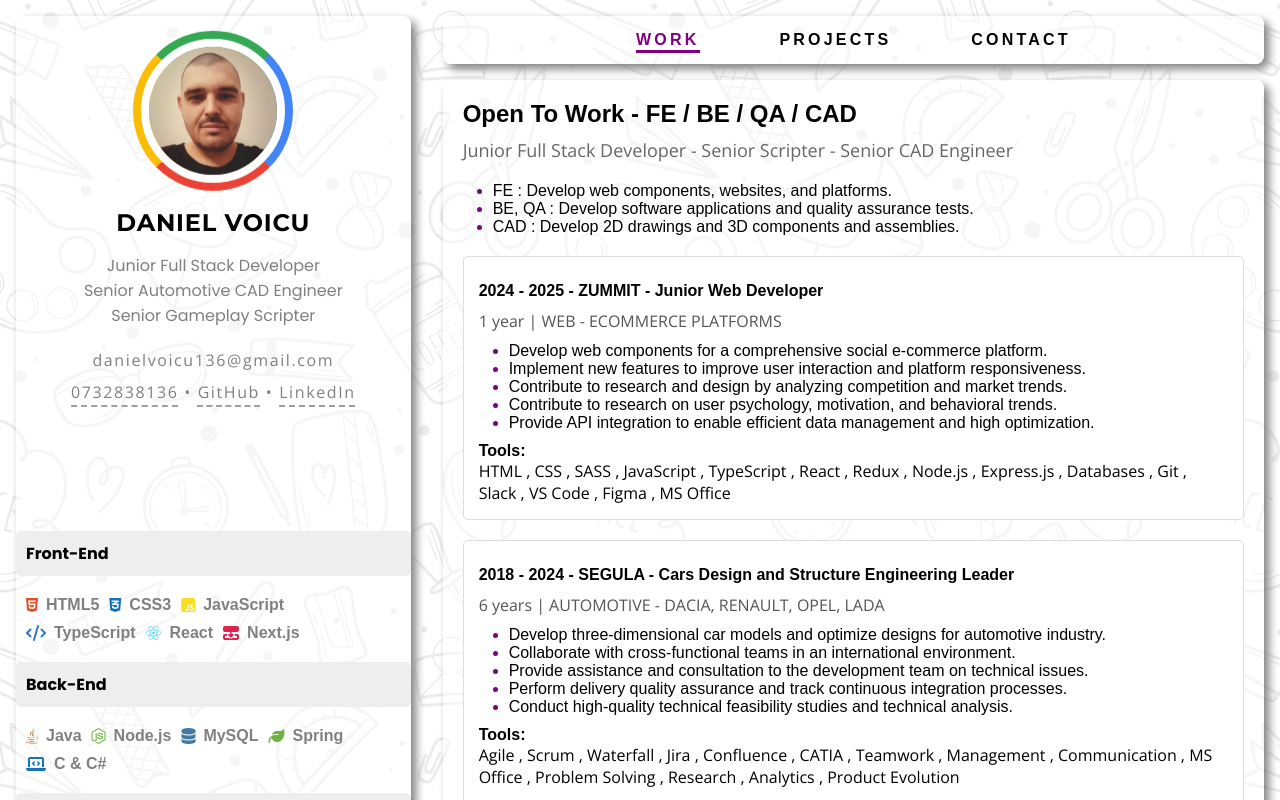
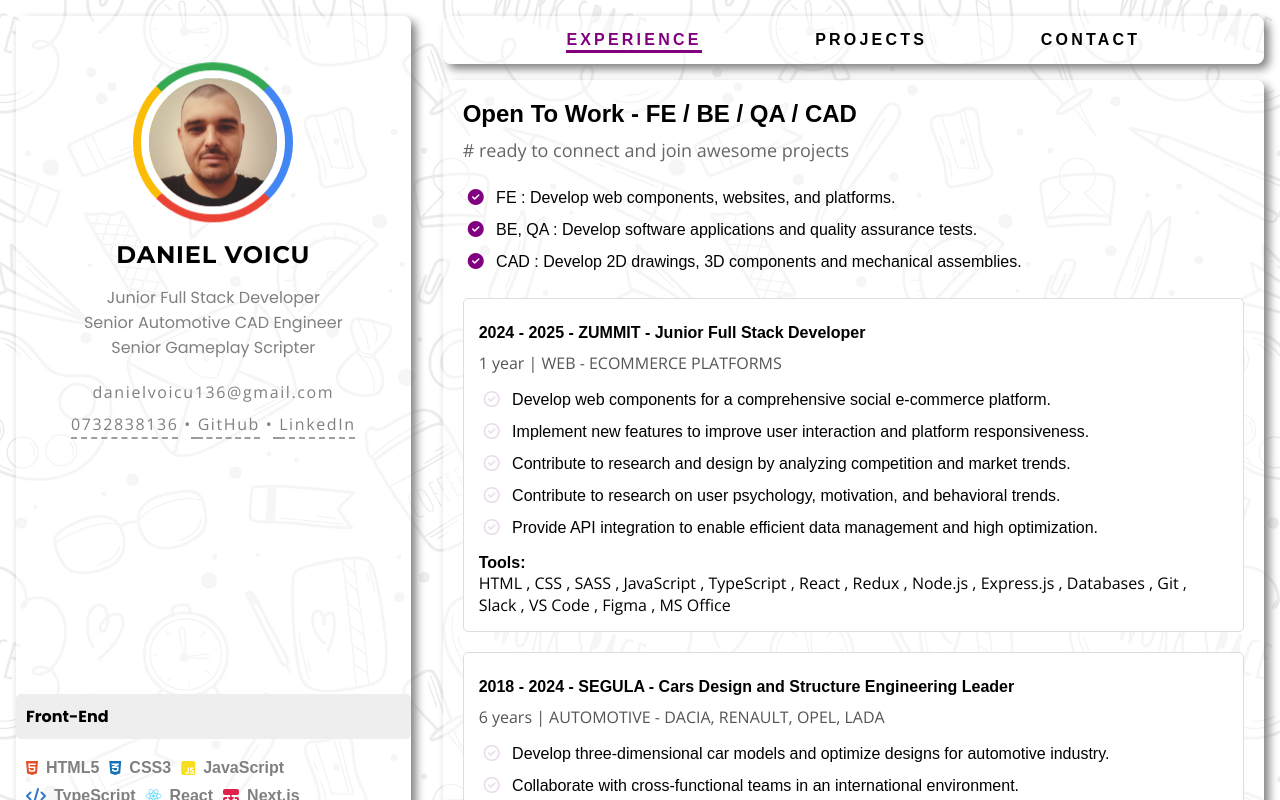
Before and after one commit to danielvoicu136/webprofile, a React (Create React App) app: page /work in a window 1280 px wide. Shown: the top 800 px of the page. Built offline with nearby package versions, Linux system fonts and the light colour scheme.

Commit message:
json profile

```diff
--- /dev/null
+++ b/src/components/MyProjects/MyProjects.js
@@ -0,0 +1,11 @@
+import React from "react";
+
+const MyProjects = () => {
+    return (
+        <div>
+            <p>My Projects</p>
+        </div>
+    )
+}
+
+export default MyProjects
--- a/src/components/MyWork/MyWork.css
+++ b/src/components/MyWork/MyWork.css
@@ -19,13 +19,27 @@
 
   .task-list {
     padding-left: 20px;
+    line-height: 2rem;
   }
 
   .task-list, ul {
-    list-style-type: disc;
-    padding-left: 30px;
+    list-style-type: none;
+    padding-left: 5px;
+    line-height: 2rem;
+
 
   }
+
+  .task-icon {
+    color: purple;
+    margin-right: 8px;
+  }
+
+  .responsibility-icon {
+    color: rgba(128, 0, 128, 0.155);
+    margin-right: 8px;
+  }
+
 
 .task-list li::marker,
 .experience ul li::marker {
--- a/src/components/MyWork/MyWork.js
+++ b/src/components/MyWork/MyWork.js
@@ -1,28 +1,43 @@
 import React from "react";
-import resumeData from '../../utils/resumeData';
+import resumeData from "../../utils/resumeData";
 import "./MyWork.css";
+import "@fortawesome/fontawesome-free/css/all.min.css"; // Import Font Awesome
 
 const MyWork = () => {
   const { currentStatus, roles, tasks, experiences } = resumeData;
 
   return (
     <div className="profile-container box_style">
-      <h3 className="profile-header">{currentStatus}</h3>
+      <h4 className="profile-header">{currentStatus}</h4>
       <p className="profile-roles">{roles}</p>
+
+      {/* Task List */}
       <ul className="task-list">
         {tasks.map((task, index) => (
-          <li key={index}>{task}</li>
+          <li key={index}>
+            <i className="fas fa-check-circle task-icon"></i> {task}
+          </li>
         ))}
       </ul>
+
+      {/* Experiences */}
       {experiences.map((exp, index) => (
         <div key={index} className="experience">
           <h4>{exp.yearRange} - {exp.company} - {exp.position}</h4>
           <p className="position">{exp.duration}</p>
-          <ul>
+
+          {/* Responsibilities List */}
+          <ul className="responsibilities-list">
             {exp.responsibilities.map((res, i) => (
-              <li key={i}>{res}</li>
+              <li key={i}>
+                {/** <i className="fa-solid fa-check responsibility-icon"></i> {res} */}
+                <i className="fa-regular fa-circle-check responsibility-icon"></i> {res}
+
+              </li>
             ))}
           </ul>
+
+          {/* Tools */}
           <h4>Tools:</h4>
           <p>{exp.tools.join(" , ")}</p>
         </div>
--- a/src/components/Navbar/Navbar.css
+++ b/src/components/Navbar/Navbar.css
@@ -14,11 +14,10 @@
 
 .navbar_list {
    display: flex;
+   width: 100%;
+   justify-content: space-evenly;
    list-style: none;
-   gap: 5rem;
    padding: 10px;
-
-
 }
 
 .navbar_list a {
--- a/src/components/Navbar/Navbar.js
+++ b/src/components/Navbar/Navbar.js
@@ -6,7 +6,7 @@
     return (
         <div className="navbar_container box_style">
             <ul className="navbar_list">
-                <li><NavLink to="/work" className={({ isActive }) => isActive ? "active" : ""}>Work</NavLink></li>
+                <li><NavLink to="/work" className={({ isActive }) => isActive ? "active" : ""}>Experience</NavLink></li>
                 <li><NavLink to="/projects" className={({ isActive }) => isActive ? "active" : ""}>Projects</NavLink></li>
                 <li><NavLink to="/contact" className={({ isActive }) => isActive ? "active" : ""}>Contact</NavLink></li>
             </ul>
--- a/src/components/Profile/Profile.css
+++ b/src/components/Profile/Profile.css
@@ -21,7 +21,7 @@
   }
 
 .avatar_container {
-    margin-top: var(--default-margin);
+    margin-top: calc(var(--default-margin) + 2rem);
     display: flex;
     justify-content: center;
     align-items: center;
--- a/src/components/Profile/Profile.js
+++ b/src/components/Profile/Profile.js
@@ -1,40 +1,42 @@
 import React from "react";
-import './Profile.css';
-
-
-
-
-import imgAvatar from '../../assets/images/myavatar.jpg'
+import "./Profile.css";
+import profileData from "../../utils/profileData";
 import MyTools from "../MyTools/MyTools";
 
 const Profile = () => {
   return (
     <div className="profile_container box_style">
-
-
-        <div class="avatar_container">
-            <div class="avatar_border">
-            <img src={imgAvatar} alt="Avatar"></img>
+      <div className="avatar_container">
+        <div className="avatar_border">
+          <img src={profileData.avatar} alt="Avatar" />
         </div>
       </div>
 
       <div className="profile_details">
-                <h1 className="name">Daniel VOICU</h1>
+        <h1 className="name">{profileData.name}</h1>
         <h2 className="title">
-                    Junior Full Stack Developer<br></br>
-                    Senior Automotive CAD Engineer<br></br>
-                    Senior Gameplay Scripter<br></br>
+          {profileData.roles.map((role, index) => (
+            <span key={index}>
+              {role}
+              <br />
+            </span>
+          ))}
         </h2>
         <div className="contact_info">
-                    <p>danielvoicu136@gmail.com<br></br>
-                    <a href="https://wa.me/40732838136">0732838136</a>   •   <a href="https://github.com/danielvoicu136">GitHub</a>   •   <a href="https://www.linkedin.com/in/danielvoicu136">LinkedIn</a><br></br>
+          <p>
+            {profileData.mail}
+            <br />
+            <a href={profileData.phone[1]}>{profileData.phone[0]}</a> •
+            <a href={profileData.github[1]}> {profileData.github[0]}</a> •
+            <a href={profileData.linkedin[1]}> {profileData.linkedin[0]}</a>
+            <br />
           </p>
         </div>
       </div>
 
-          <MyTools></MyTools>
+      <MyTools />
     </div>
-    )
-}
+  );
+};
 
-export default Profile
+export default Profile;
--- a/src/pages/Projects/Projects.js
+++ b/src/pages/Projects/Projects.js
@@ -1,8 +1,9 @@
 import React from 'react'
+import MyProjects from '../../components/MyProjects/MyProjects'
 
 function Projects() {
   return (
-    <div>Projects</div>
+    <MyProjects></MyProjects>
   )
 }
 
--- /dev/null
+++ b/src/utils/profileData.js
@@ -0,0 +1,24 @@
+const profileData = {
+    avatar : require("../assets/images/myavatar.jpg"),
+    name : "DANIEL VOICU",
+    roles : [
+        "Junior Full Stack Developer",
+        "Senior Automotive CAD Engineer",
+        "Senior Gameplay Scripter"
+    ],
+    mail : "danielvoicu136@gmail.com",
+    phone : [
+        "0732838136",
+        "https://wa.me/40732838136"
+    ],
+    github : [
+        "GitHub",
+        "https://github.com/danielvoicu136"
+    ],
+    linkedin : [
+        "LinkedIn",
+        "https://www.linkedin.com/in/danielvoicu136"
+    ]
+}
+
+export default profileData;
--- a/src/utils/resumeData.js
+++ b/src/utils/resumeData.js
@@ -1,17 +1,17 @@
 const resumeData = {
   currentStatus: "Open To Work - FE / BE / QA / CAD",
-  roles: "Junior Full Stack Developer - Senior Scripter - Senior CAD Engineer",
+  roles: "# ready to connect and join awesome projects",
   tasks: [
     "FE : Develop web components, websites, and platforms.",
     "BE, QA : Develop software applications and quality assurance tests.",
-    "CAD : Develop 2D drawings and 3D components and assemblies."
+    "CAD : Develop 2D drawings, 3D components and mechanical assemblies."
   ],
   tools: ["React (JavaScript)", "Java", "C#"],
   experiences: [
     {
       yearRange: "2024 - 2025",
       company: "ZUMMIT",
-      position: "Junior Web Developer",
+      position: "Junior Full Stack Developer",
       duration: "1 year | WEB - ECOMMERCE PLATFORMS",
       responsibilities: [
         "Develop web components for a comprehensive social e-commerce platform.",
```
Also changed, not shown: src/components/MyProjects/MyProjects.css (added). Lines whose indentation alone changed are shown as unchanged.
